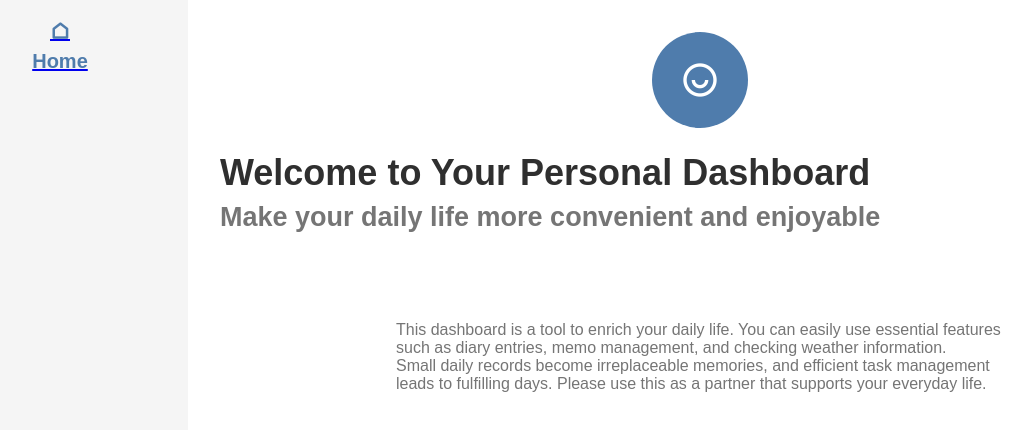
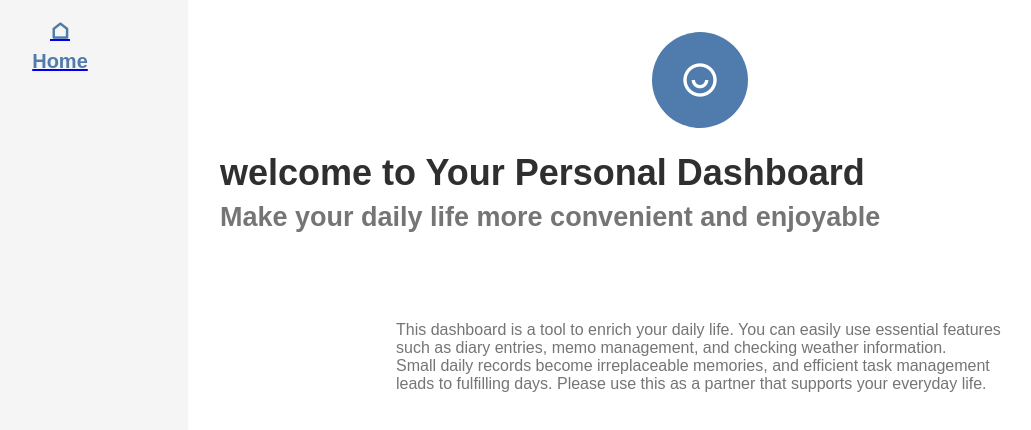
Before and after one commit to pucalin/my-first-web-app, a plain HTML site: page index.html in a window 1280 px wide. Shown: the whole page, without its empty margins (68-1099 px from the left). Drawn offline with nearby package versions, Linux system fonts and the light colour scheme.

Commit message:
Update index.html

```diff
--- a/index.html
+++ b/index.html
@@ -25,7 +25,7 @@
               <span class="ri-user-smile-line"></span>
             </div>
             <div class="title">
-              <h1>Welcome to Your Personal Dashboard</h1>
+              <h1>welcome to Your Personal Dashboard</h1>
             </div>
             <div class="sub-title">
               <h2>Make your daily life more convenient and enjoyable</h2>
```
